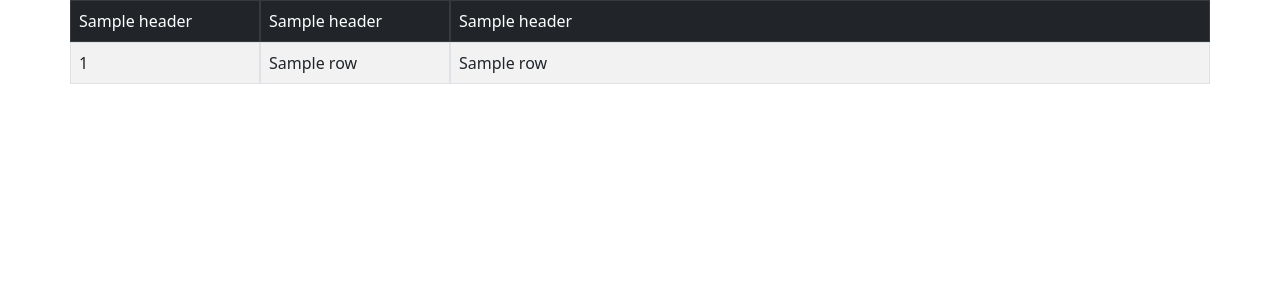
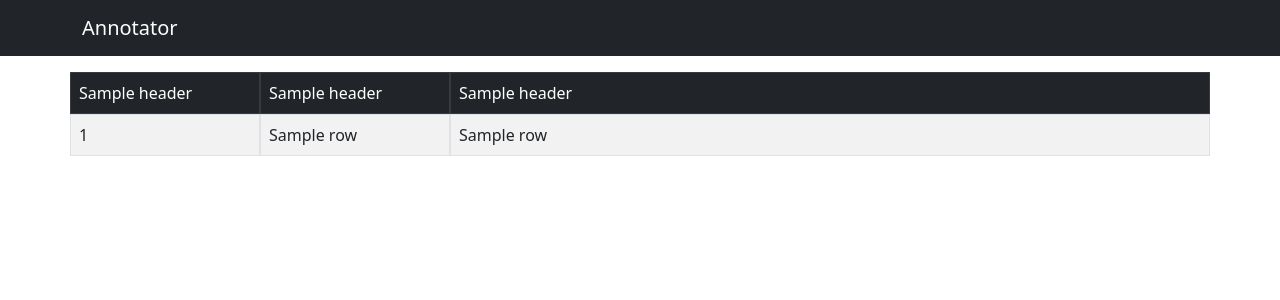
Before and after one commit to TurboGoose/CCA-web, a Flask app: template templates/table.html in a window 1280 px wide. Shown: the top 300 px of the page. Run offline with Flask 3, Linux system fonts and the light colour scheme; the template is opened without the code that fills it: most values are stand-ins (such as "Sample title", 1, 10 or a date in 2020); parts of the project's set-up code (start-up, migrations or seed data) failed here and were passed over.

Commit message:
Add static navbar

```diff
--- a/templates/table.html
+++ b/templates/table.html
@@ -14,6 +14,16 @@
 </head>
 
 <body>
+
+    <nav class="navbar navbar-expand-lg navbar-dark bg-dark mb-3">
+      <div class="container d-flex justify-content-between align-items-center">
+        <div class="d-flex">
+          <a href="/" class="navbar-brand me-5">Annotator</a>
+        </div>
+      </div>
+    </nav>
+
+
 <div class="container">
     <table class="table table-striped table-bordered">
         <thead class="table-dark">
```
